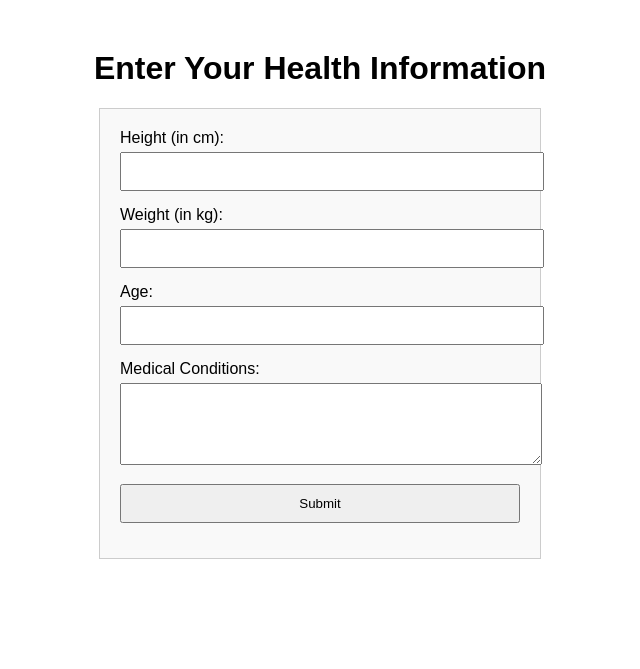
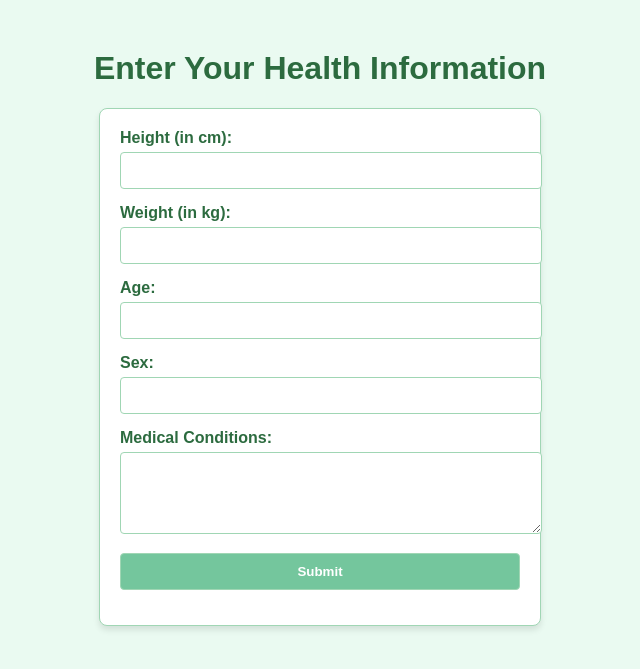
Before and after one commit to sahilence/CM_Project, a Flask app: page / in a window 1280 px wide. Shown: the top 669 px of the page, without its empty margins (320-960 px from the left). Run offline with Flask 3, Linux system fonts and the light colour scheme; parts of the project's set-up code (start-up, migrations or seed data) failed here and were passed over.

Commit message:
Update health_info.html

```diff
--- a/templates/health_info.html
+++ b/templates/health_info.html
@@ -9,31 +9,59 @@
             font-family: Arial, sans-serif;
             text-align: center;
             margin-top: 50px;
+            background-color: #eafaf1; /* Light green background */
+            color: #2c6b3f; /* Dark green text */
+        }
+        h1 {
+            color: #2c6b3f; /* Dark green heading */
         }
         form {
             margin: 20px auto;
             max-width: 400px;
             text-align: left;
-            background: #f9f9f9;
+            background: #ffffff; /* White form background */
             padding: 20px;
-            border: 1px solid #ccc;
+            border: 1px solid #a0d6b4; /* Light green border */
+            border-radius: 8px; /* Rounded corners */
+            box-shadow: 0px 4px 6px rgba(0, 0, 0, 0.1); /* Subtle shadow */
         }
         form label {
             display: block;
             margin-bottom: 5px;
+            font-weight: bold;
         }
         form input, form textarea, form button {
             width: 100%;
             margin-bottom: 15px;
             padding: 10px;
+            border: 1px solid #a0d6b4; /* Light green border */
+            border-radius: 4px;
+        }
+        form input:focus, form textarea:focus, form button:focus {
+            outline: none;
+            border-color: #74c69d; /* Highlighted green */
+        }
+        form button {
+            background-color: #74c69d; /* Green button background */
+            color: white;
+            font-weight: bold;
+            cursor: pointer;
+        }
+        form button:hover {
+            background-color: #4c9e7a; /* Darker green on hover */
         }
         .result {
             margin-top: 20px;
             text-align: left;
             display: inline-block;
-            border: 1px solid #ccc;
+            border: 1px solid #a0d6b4; /* Light green border */
             padding: 15px;
-            background-color: #f9f9f9;
+            background-color: #f9f9f9; /* Light background */
+            border-radius: 8px; /* Rounded corners */
+            box-shadow: 0px 4px 6px rgba(0, 0, 0, 0.1); /* Subtle shadow */
+        }
+        .result h2 {
+            color: #2c6b3f; /* Dark green heading */
         }
     </style>
 </head>
@@ -48,6 +76,9 @@
 
         <label for="age">Age:</label>
         <input type="number" id="age" name="age" required>
+
+        <label for="sex">Sex:</label>
+        <input id="sex" name="sex" required>
 
         <label for="conditions">Medical Conditions:</label>
         <textarea id="conditions" name="conditions" rows="4"></textarea>
```
